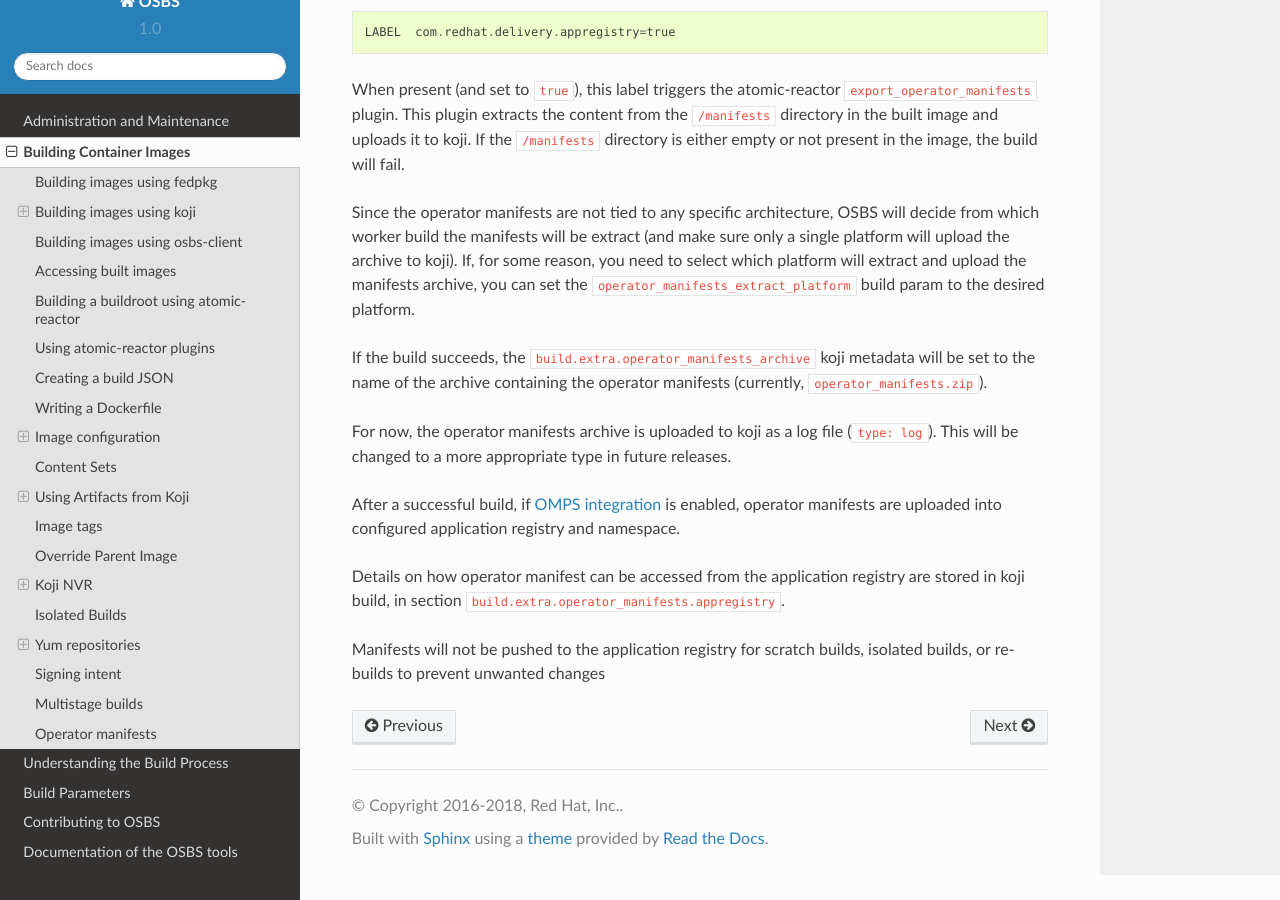
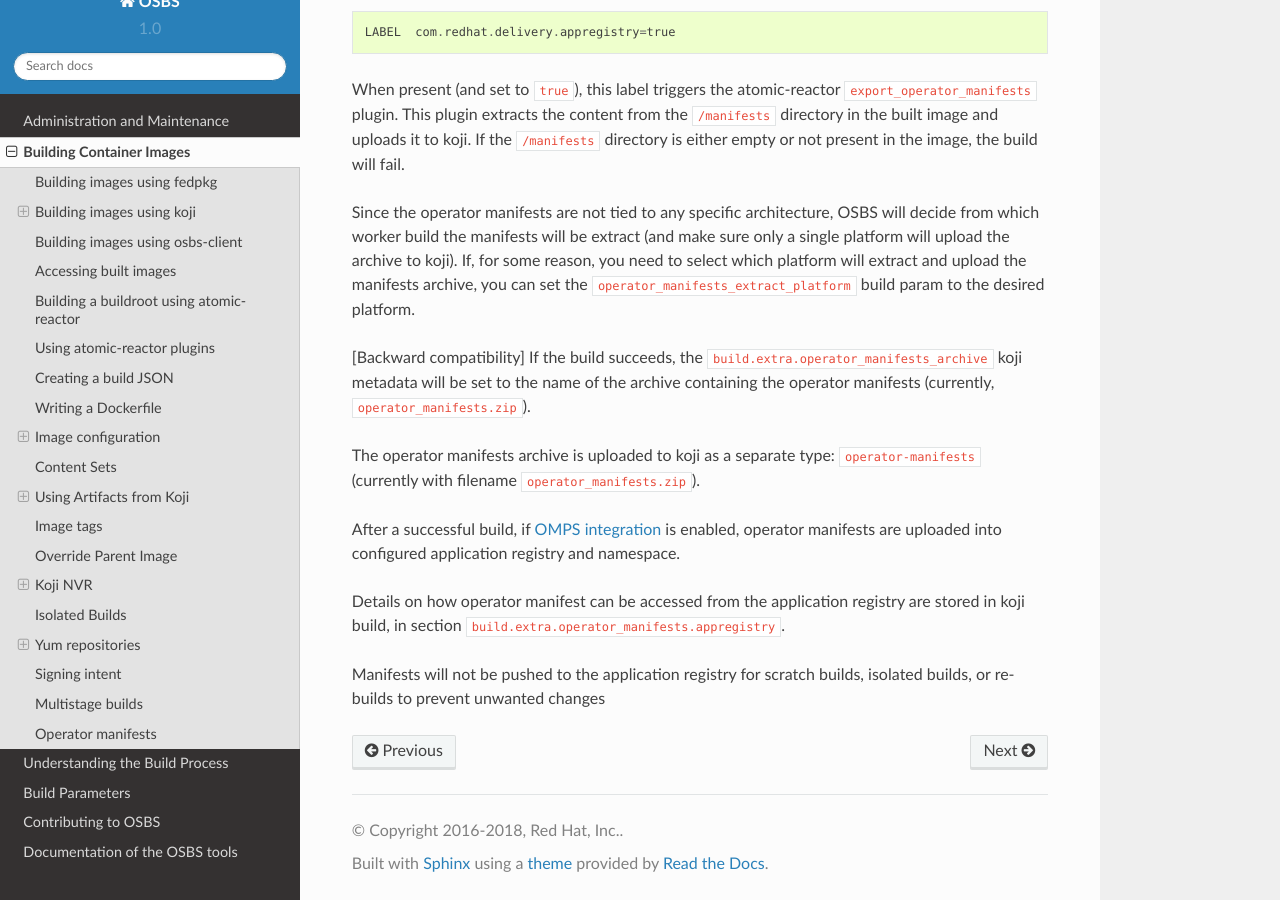
Before and after one commit to containerbuildsystem/osbs-docs, a Sphinx documentation site: the page built from docs/users.rst, in a window 1280 px wide and 900 px high, scrolled down 14255 px. Built offline with Sphinx 7.4.7 and the Read the Docs theme 2.0.0, drawn with Linux system fonts in a browser that asks for light colours.

Commit message:
Update info about operators manifests
Signed-off-by: Martin Bašti <mbasti@redhat.com>

```diff
--- a/docs/users.rst
+++ b/docs/users.rst
@@ -757,13 +757,13 @@ reason, you need to select which platform will extract and upload the manifests
 archive, you can set the ``operator_manifests_extract_platform`` build param to
 the desired platform.
 
-If the build succeeds, the ``build.extra.operator_manifests_archive`` koji
+[Backward compatibility] If the build succeeds,
+the ``build.extra.operator_manifests_archive`` koji
 metadata will be set to the name of the archive containing the operator
 manifests (currently, ``operator_manifests.zip``).
 
-For now, the operator manifests archive is uploaded to koji as a log file
-(``type: log``). This will be changed to a more appropriate type in future
-releases.
+The operator manifests archive is uploaded to koji as a separate type:
+``operator-manifests`` (currently with filename ``operator_manifests.zip``).
 
 
 .. _`config.json`: https://github.com/containerbuildsystem/atomic-reactor/blob/master/atomic_reactor/schemas/config.json
```
